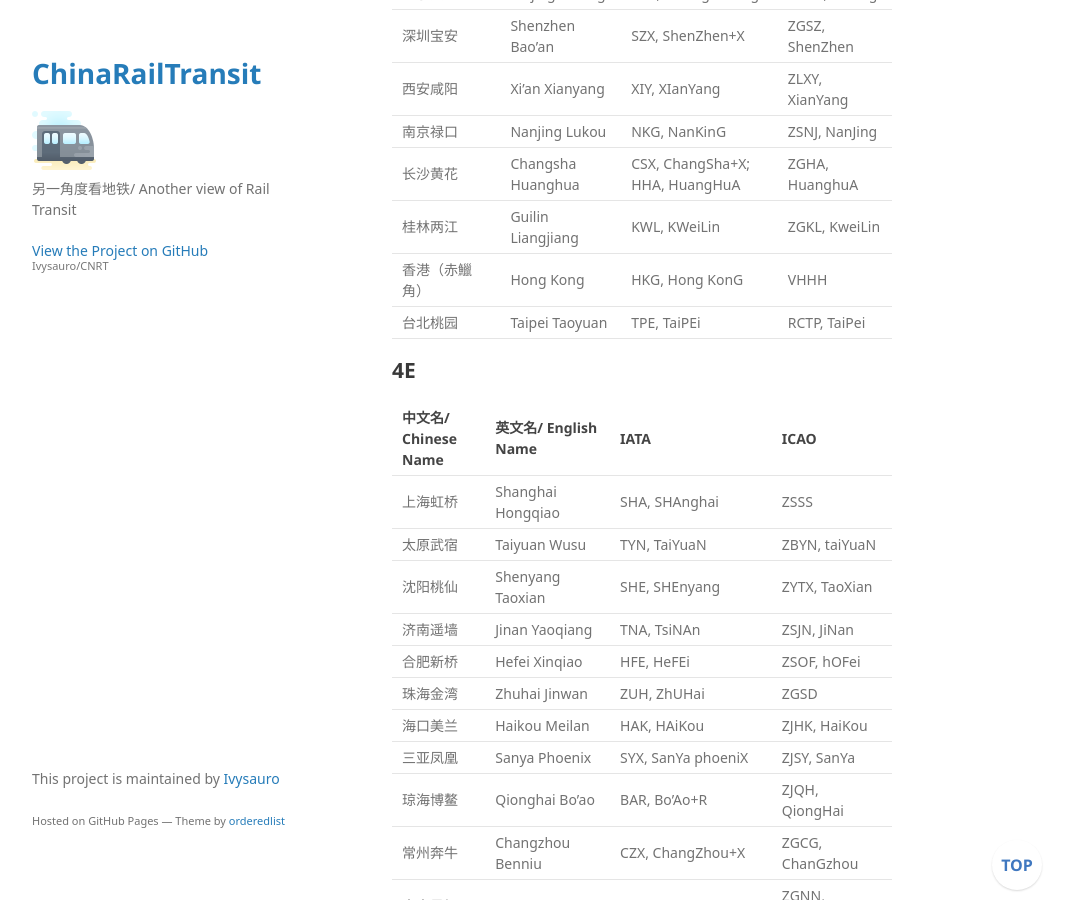
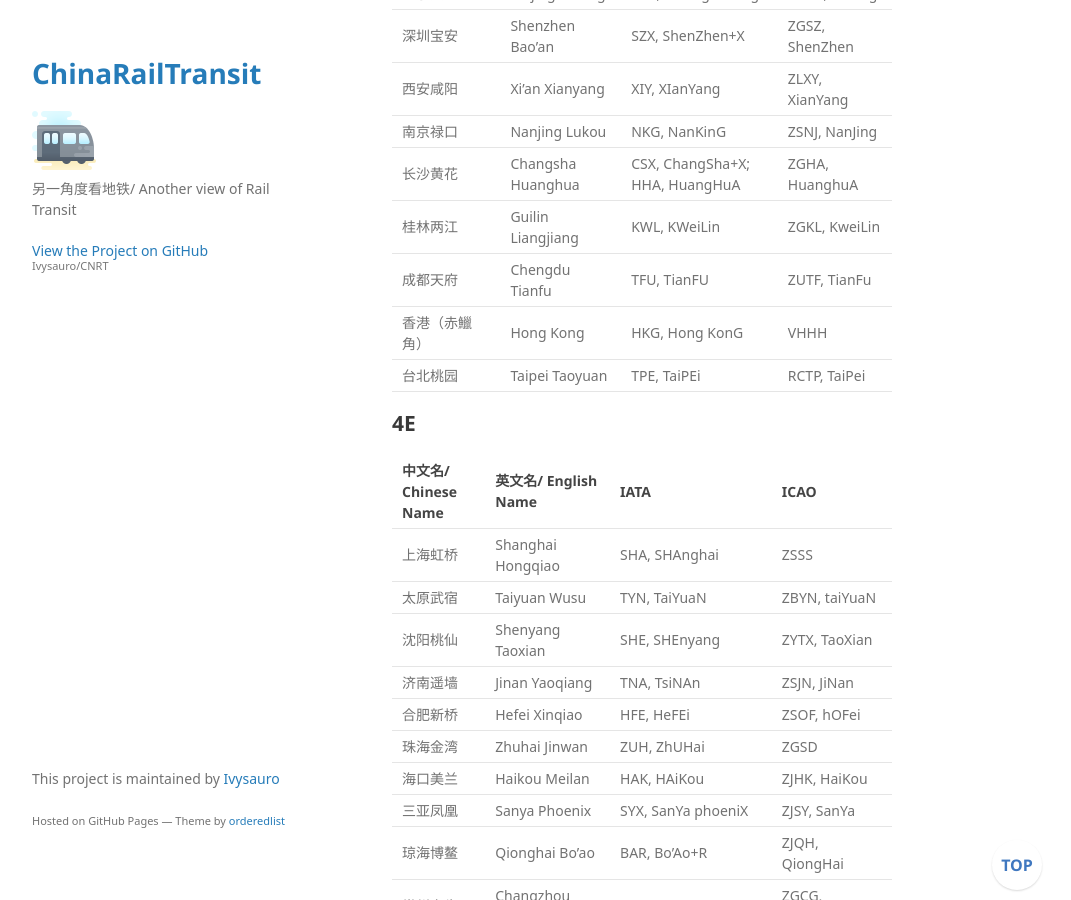
Before and after one commit to Ivysauro/CNRT, a Jekyll site: the page built from data/Airport.md, in a window 1280 px wide and 900 px high, scrolled down 747 px. Shown: the whole window, without its empty margins (178-1249 px from the left). Built offline with Jekyll 4.4.1, drawn with Linux system fonts in a browser that asks for light colours; some web fonts are replaced; our own code applies the rules of GitHub Pages for plain Markdown files; a script that is not in the unit is left out.

Commit message:
🍊更新成都数据

```diff
--- a/data/Airport.md
+++ b/data/Airport.md
@@ -21,6 +21,7 @@
 | 南京禄口 | Nanjing Lukou | NKG, NanKinG | ZSNJ, NanJing |
 | 长沙黄花 | Changsha Huanghua | CSX, ChangSha+X; HHA, HuangHuA | ZGHA, HuanghuA |
 | 桂林两江 | Guilin Liangjiang | KWL, KWeiLin | ZGKL, KweiLin |
+| 成都天府 | Chengdu Tianfu | TFU, TianFU | ZUTF, TianFu |
 | 香港（赤鱲角） | Hong Kong | HKG, Hong KonG | VHHH |
 | 台北桃园 | Taipei Taoyuan | TPE, TaiPEi | RCTP, TaiPei |
 
```
